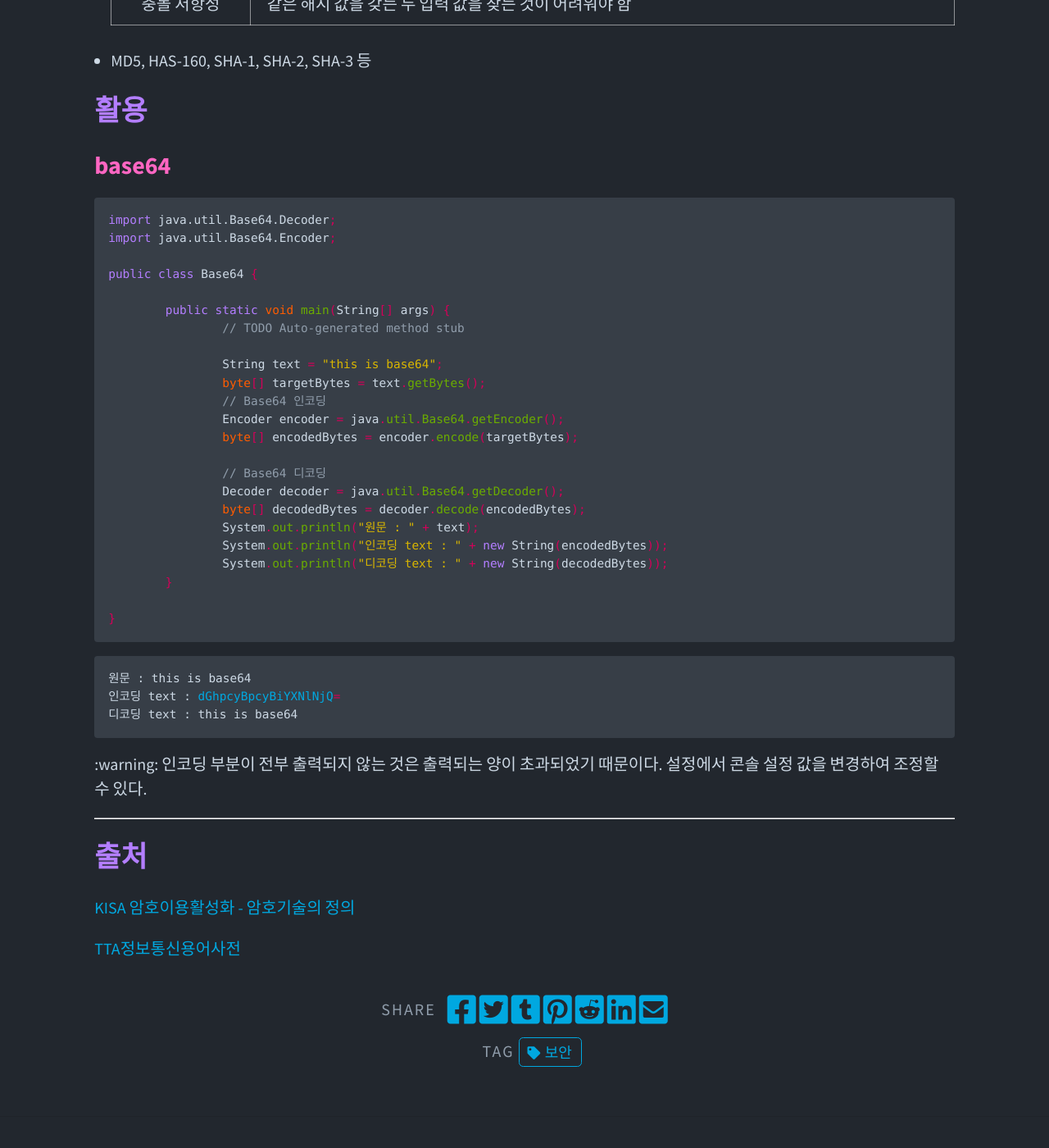
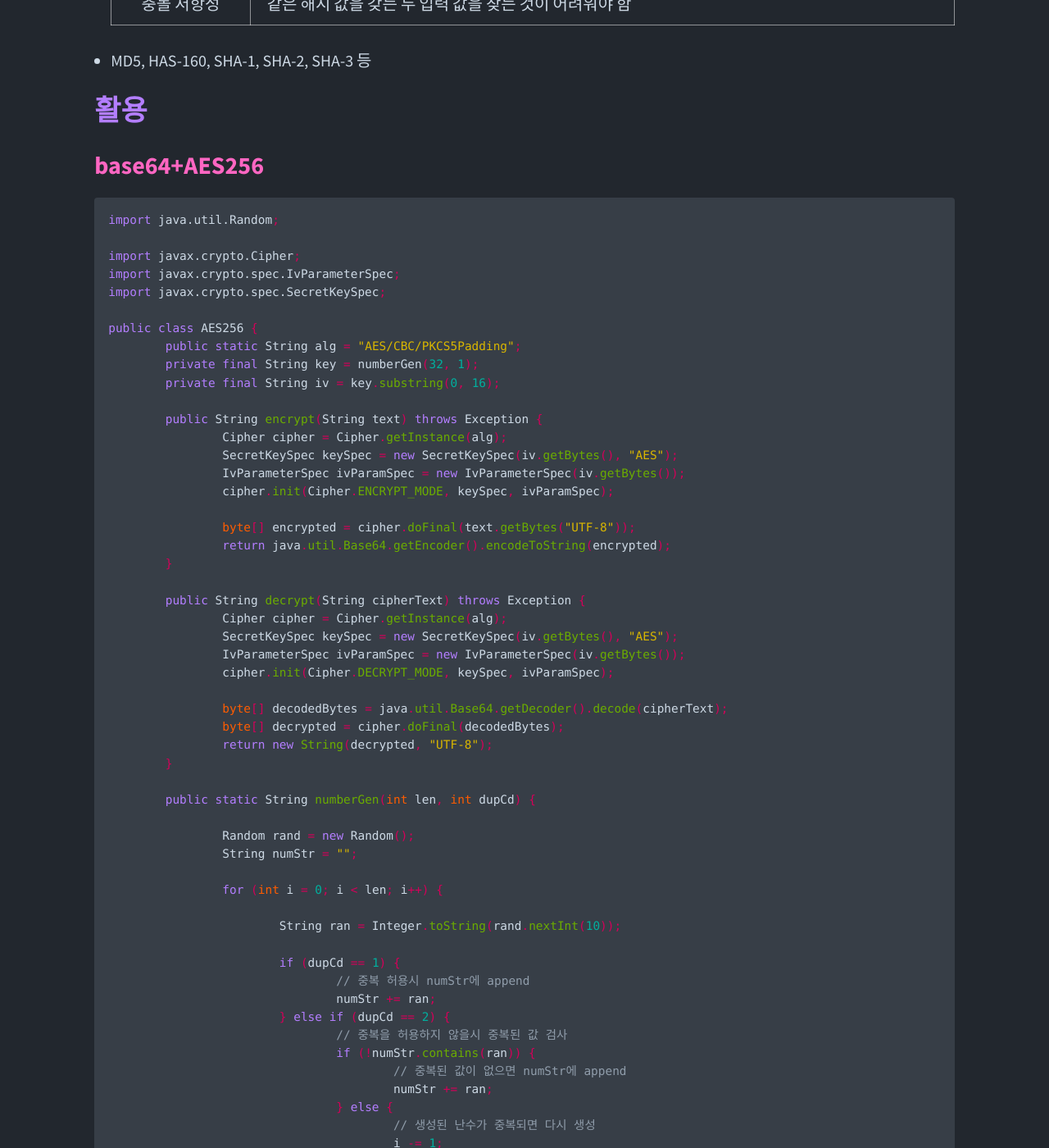
Before and after one commit to laigasus/laigasus.github.io, a Jekyll site: the page built from _posts/2021-07-07-암호화알고리즘.md, in a window 1280 px wide and 1400 px high, scrolled down 2696 px. Shown: the whole window at 82% size. Built offline with Jekyll 4.4.1, drawn with Linux system fonts in a browser that asks for light colours; comment, search, counter and statistics services are not loaded; some of the changed text lies outside the part shown.

Commit message:
Update 2021-07-07-암호화알고리즘.md

````diff
--- a/_posts/2021-07-07-암호화알고리즘.md
+++ b/_posts/2021-07-07-암호화알고리즘.md
@@ -106,32 +106,78 @@ tags: [보안]
 
 ## 활용
 
-### base64
+### base64+AES256
 
 ```java
-import java.util.Base64.Decoder;
-import java.util.Base64.Encoder;
+import java.util.Random;
 
-public class Base64 {
+import javax.crypto.Cipher;
+import javax.crypto.spec.IvParameterSpec;
+import javax.crypto.spec.SecretKeySpec;
 
-	public static void main(String[] args) {
-		// TODO Auto-generated method stub
+public class AES256 {
+	public static String alg = "AES/CBC/PKCS5Padding";
+	private final String key = numberGen(32, 1);
+	private final String iv = key.substring(0, 16);
 
-		String text = "this is base64";
-		byte[] targetBytes = text.getBytes();
-		// Base64 인코딩
-		Encoder encoder = java.util.Base64.getEncoder();
-		byte[] encodedBytes = encoder.encode(targetBytes);
+	public String encrypt(String text) throws Exception {
+		Cipher cipher = Cipher.getInstance(alg);
+		SecretKeySpec keySpec = new SecretKeySpec(iv.getBytes(), "AES");
+		IvParameterSpec ivParamSpec = new IvParameterSpec(iv.getBytes());
+		cipher.init(Cipher.ENCRYPT_MODE, keySpec, ivParamSpec);
 
-		// Base64 디코딩
-		Decoder decoder = java.util.Base64.getDecoder();
-		byte[] decodedBytes = decoder.decode(encodedBytes);
-		System.out.println("원문 : " + text);
-		System.out.println("인코딩 text : " + new String(encodedBytes));
-		System.out.println("디코딩 text : " + new String(decodedBytes));
+		byte[] encrypted = cipher.doFinal(text.getBytes("UTF-8"));
+		return java.util.Base64.getEncoder().encodeToString(encrypted);
 	}
 
+	public String decrypt(String cipherText) throws Exception {
+		Cipher cipher = Cipher.getInstance(alg);
+		SecretKeySpec keySpec = new SecretKeySpec(iv.getBytes(), "AES");
+		IvParameterSpec ivParamSpec = new IvParameterSpec(iv.getBytes());
+		cipher.init(Cipher.DECRYPT_MODE, keySpec, ivParamSpec);
+
+		byte[] decodedBytes = java.util.Base64.getDecoder().decode(cipherText);
+		byte[] decrypted = cipher.doFinal(decodedBytes);
+		return new String(decrypted, "UTF-8");
+	}
+
+	public static String numberGen(int len, int dupCd) {
+
+		Random rand = new Random();
+		String numStr = "";
+
+		for (int i = 0; i < len; i++) {
+
+			String ran = Integer.toString(rand.nextInt(10));
+
+			if (dupCd == 1) {
+				// 중복 허용시 numStr에 append
+				numStr += ran;
+			} else if (dupCd == 2) {
+				// 중복을 허용하지 않을시 중복된 값 검사
+				if (!numStr.contains(ran)) {
+					// 중복된 값이 없으면 numStr에 append
+					numStr += ran;
+				} else {
+					// 생성된 난수가 중복되면 다시 생성
+					i -= 1;
+				}
+			}
+		}
+		return numStr;
+	}
+
+	public static void main(String[] args) throws Exception {
+
+		AES256 aes256 = new AES256();
+		String text = "this is AES256";
+		String cipherText = aes256.encrypt(text);
+		System.out.println("평문: " + text);
+		System.out.println("암호화: " + cipherText);
+		System.out.println("복호화: " + aes256.decrypt(cipherText));
+	}
 }
+
 ```
 
 ```bash
````
Also changed, not shown: other parts of _posts/2021-07-07-암호화알고리즘.md (+1 -1 lines).
